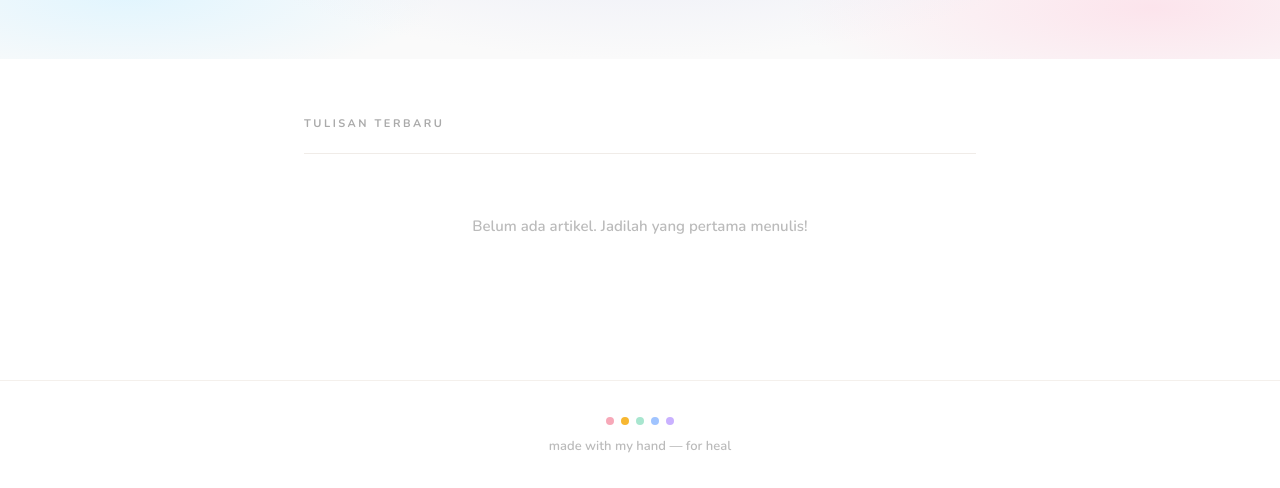
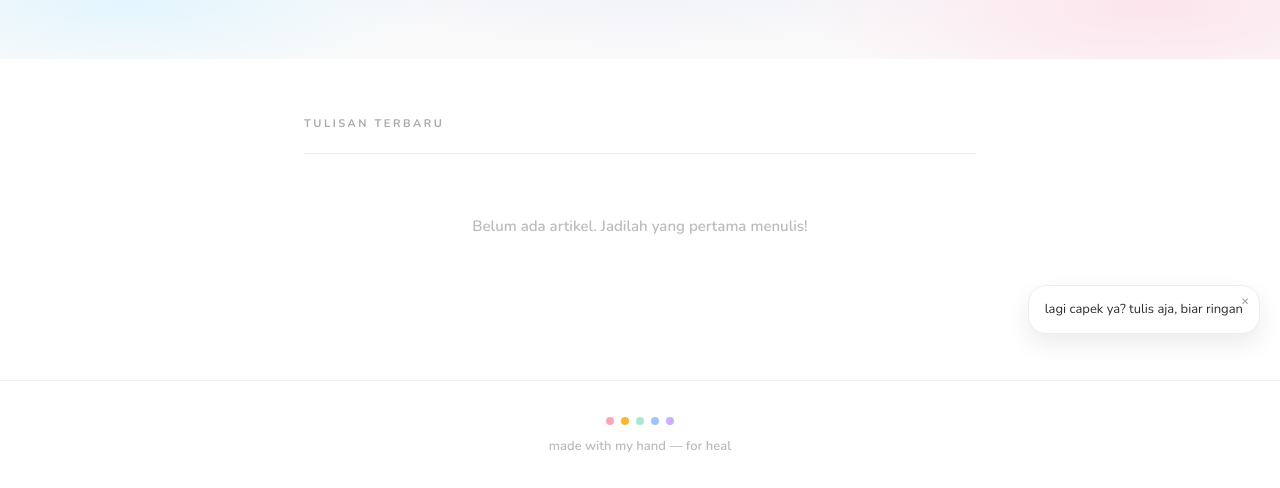
Before and after one commit to josua123-bit/blog-fullstack, a website: page public/index.html in a window 1280 px wide. Shown: the part 446-934 px from the top of the page. Drawn offline with nearby package versions, Linux system fonts and the light colour scheme; no server answers.

Commit message:
modified:   public/index.html

```diff
--- a/public/index.html
+++ b/public/index.html
@@ -30,6 +30,33 @@
             0%, 100% { transform: translateY(0); }
             50%       { transform: translateY(-7px); }
         }
+
+        /* === SAPAAN AI === */
+        .ai-greeting {
+            position: fixed;
+            bottom: 20px;
+            right: 20px;
+            max-width: 280px;
+            background: #fff;
+            border-radius: 18px;
+            padding: 14px 16px;
+            box-shadow: 0 10px 25px rgba(0,0,0,0.08);
+            font-size: 13px;
+            line-height: 1.5;
+            z-index: 9999;
+            display: none;
+            animation: fadeUp 0.4s ease;
+            border: 1px solid #f0ece8;
+        }
+        .ai-close {
+            position: absolute;
+            top: 6px;
+            right: 10px;
+            cursor: pointer;
+            font-weight: 700;
+            color: #aaa;
+        }
+        .ai-close:hover { color: #555; }
 
         /* NAV */
         nav {
@@ -324,10 +351,17 @@
             .container { padding: 36px 16px 60px; }
             .post-thumb, .post-thumb-placeholder { width: 72px; height: 72px; font-size: 24px; }
             .post-card h2 { font-size: 15px; }
+            .ai-greeting { bottom: 12px; right: 12px; max-width: 240px; }
         }
     </style>
 </head>
 <body>
+
+    <!-- SAPAAN AI -->
+    <div id="aiGreeting" class="ai-greeting">
+        <div class="ai-close" onclick="closeGreeting()">×</div>
+        <div id="aiText"></div>
+    </div>
 
     <nav>
         <div class="logo">
@@ -467,6 +501,35 @@
         }
 
         loadArticles();
+
+        /* === SAPAAN AI === */
+        const greetings = [
+            "hai sayang, lagi pengen cerita apa hari ini?",
+            "halo, isi kepalamu lagi penuh ya? sini tuangin aja",
+            "aku di sini loh, mau nulis sesuatu?",
+            "hari ini gimana? ada yang pengen kau keluarin?",
+            "aku nemenin kau ya, pelan-pelan aja",
+            "lagi capek ya? tulis aja, biar ringan",
+            "mau cerita atau cuma numpang nulis random?",
+            "ga harus sempurna kok, tulis aja dulu",
+            "aku penasaran, hari ini kau lagi mikirin apa?",
+            "ayo mulai nulis, aku temenin dari sini"
+        ];
+
+        function showGreeting() {
+            const box  = document.getElementById("aiGreeting");
+            const text = document.getElementById("aiText");
+            text.innerText = greetings[Math.floor(Math.random() * greetings.length)];
+            box.style.display = "block";
+        }
+
+        function closeGreeting() {
+            document.getElementById("aiGreeting").style.display = "none";
+        }
+
+        window.addEventListener("load", () => {
+            setTimeout(showGreeting, 800);
+        });
     </script>
     <script src="push-init.js"></script>
 </body>
```
